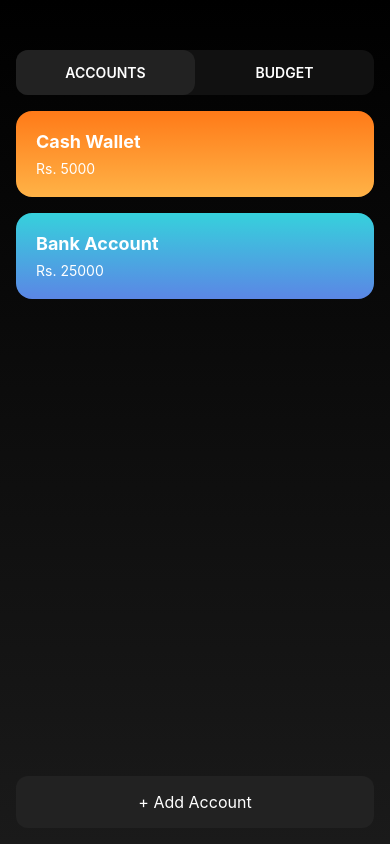
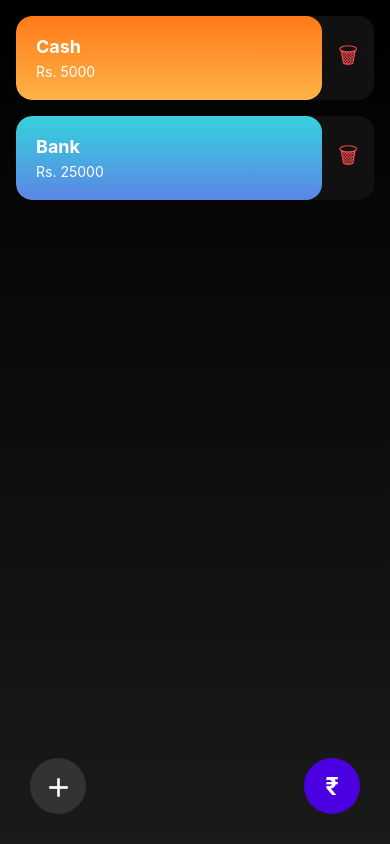
Before and after one commit to bhagyasandakelum/WalletX, a React Native app: screen / in a window 390 px wide. Built offline with nearby package versions, Linux system fonts and the light colour scheme.

Commit message:
add specific expense screen

```diff
--- a/package.json
+++ b/package.json
@@ -17,6 +17,8 @@
     "react": "19.1.0",
     "react-dom": "19.1.0",
     "react-native": "0.81.5",
+    "react-native-chart-kit": "^6.12.0",
+    "react-native-svg": "15.12.1",
     "react-native-web": "^0.21.0",
     "typescript": "~5.9.2"
   },
--- a/src/screens/AddExpenseScreen.js
+++ b/src/screens/AddExpenseScreen.js
@@ -1,3 +1,4 @@
+import React, { useState } from 'react';
 import {
   View,
   Text,
@@ -6,137 +7,376 @@ import {
   FlatList,
   Modal,
   TextInput,
+  Alert,
+  ScrollView,
 } from 'react-native';
 import { LinearGradient } from 'expo-linear-gradient';
-import { useState } from 'react';
+import { PieChart } from 'react-native-chart-kit';
+import { Dimensions } from 'react-native';
+
+const screenWidth = Dimensions.get('window').width;
+
+const CATEGORIES = [
+  'Food',
+  'Transport',
+  'Shopping',
+  'Bills',
+  'Entertainment',
+  'Health',
+  'Other',
+];
 
 export default function AddExpenseScreen() {
-  const [activeTab, setActiveTab] = useState('ACCOUNTS');
-
   const [accounts, setAccounts] = useState([
-    { id: '1', name: 'Cash Wallet', balance: '5000', colors: ['#ff7a18', '#ffb347'] },
-    { id: '2', name: 'Bank Account', balance: '25000', colors: ['#36d1dc', '#5b86e5'] },
+    { id: '1', name: 'Cash', balance: 5000, colors: ['#ff7a18', '#ffb347'] },
+    { id: '2', name: 'Bank', balance: 25000, colors: ['#36d1dc', '#5b86e5'] },
   ]);
 
-  const [modalVisible, setModalVisible] = useState(false);
-  const [editingAccount, setEditingAccount] = useState(null);
+  const [expenses, setExpenses] = useState([]);
+
+  const [addAccountModal, setAddAccountModal] = useState(false);
+  const [addExpenseModal, setAddExpenseModal] = useState(false);
+  const [historyModal, setHistoryModal] = useState(false);
+
+  const [selectedAccount, setSelectedAccount] = useState(null);
+
   const [name, setName] = useState('');
   const [balance, setBalance] = useState('');
+  const [amount, setAmount] = useState('');
+  const [category, setCategory] = useState(null);
 
-  const openAddModal = () => {
-    setEditingAccount(null);
+  /* ---------- ACCOUNT HANDLERS ---------- */
+
+  const addAccount = () => {
+    if (!name.trim()) {
+      Alert.alert('Please enter account name');
+      return;
+    }
+    if (!balance || isNaN(balance)) {
+      Alert.alert('Please enter valid initial balance');
+      return;
+    }
+    setAccounts((prev) => [
+      ...prev,
+      {
+        id: Date.now().toString(),
+        name: name.trim(),
+        balance: Number(balance),
+        colors: ['#8e2de2', '#4a00e0'],
+      },
+    ]);
     setName('');
     setBalance('');
-    setModalVisible(true);
+    setAddAccountModal(false);
   };
 
-  const openEditModal = (account) => {
-    setEditingAccount(account);
-    setName(account.name);
-    setBalance(account.balance);
-    setModalVisible(true);
+  const confirmDeleteAccount = (account) => {
+    Alert.alert(
+      'Delete Account',
+      'If you delete this account, all related expenses will be permanently lost. This action cannot be undone.',
+      [
+        { text: 'No', style: 'cancel' },
+        {
+          text: 'Yes, Delete',
+          style: 'destructive',
+          onPress: () => {
+            setAccounts((prev) => prev.filter((acc) => acc.id !== account.id));
+            setExpenses((prev) => prev.filter((exp) => exp.accountId !== account.id));
+            if (selectedAccount?.id === account.id) {
+              setSelectedAccount(null);
+              setHistoryModal(false);
+            }
+          },
+        },
+      ]
+    );
   };
 
-  const saveAccount = () => {
-    if (editingAccount) {
-      setAccounts((prev) =>
-        prev.map((acc) =>
-          acc.id === editingAccount.id
-            ? { ...acc, name, balance }
-            : acc
-        )
-      );
-    } else {
-      setAccounts((prev) => [
-        ...prev,
+  /* ---------- EXPENSE HANDLERS ---------- */
+
+  const addExpense = () => {
+    if (!selectedAccount) {
+      Alert.alert('Please select an account');
+      return;
+    }
+    if (!category) {
+      Alert.alert('Please select a category');
+      return;
+    }
+    if (!amount || isNaN(amount) || Number(amount) <= 0) {
+      Alert.alert('Please enter a valid amount');
+      return;
+    }
+    if (Number(amount) > selectedAccount.balance) {
+      Alert.alert('Insufficient balance in selected account');
+      return;
+    }
+
+    const newExpense = {
+      id: Date.now().toString(),
+      accountId: selectedAccount.id,
+      amount: Number(amount),
+      category,
+      date: new Date().toISOString().split('T')[0],
+    };
+
+    setExpenses((prev) => [...prev, newExpense]);
+
+    setAccounts((prev) =>
+      prev.map((acc) =>
+        acc.id === selectedAccount.id
+          ? { ...acc, balance: acc.balance - Number(amount) }
+          : acc
+      )
+    );
+
+    setAmount('');
+    setCategory(null);
+    setAddExpenseModal(false);
+  };
+
+  const deleteExpense = (expenseId) => {
+    Alert.alert(
+      'Delete Expense',
+      'Are you sure you want to delete this expense?',
+      [
+        { text: 'Cancel', style: 'cancel' },
         {
-          id: Date.now().toString(),
-          name,
-          balance,
-          colors: ['#8e2de2', '#4a00e0'],
+          text: 'Delete',
+          style: 'destructive',
+          onPress: () => {
+            const expenseToDelete = expenses.find((e) => e.id === expenseId);
+            if (expenseToDelete) {
+              setExpenses((prev) => prev.filter((e) => e.id !== expenseId));
+              // Refund amount back to account balance
+              setAccounts((prev) =>
+                prev.map((acc) =>
+                  acc.id === expenseToDelete.accountId
+                    ? { ...acc, balance: acc.balance + expenseToDelete.amount }
+                    : acc
+                )
+              );
+            }
+          },
         },
-      ]);
-    }
-    setModalVisible(false);
+      ]
+    );
+  };
+
+  /* ---------- CHART DATA ---------- */
+
+  const getChartData = () => {
+    if (!selectedAccount) return [];
+
+    const data = {};
+    expenses
+      .filter((e) => e.accountId === selectedAccount.id)
+      .forEach((e) => {
+        data[e.category] = (data[e.category] || 0) + e.amount;
+      });
+
+    const colors = ['#ff6384', '#36a2eb', '#ffce56', '#4bc0c0', '#9966ff', '#ff9f40', '#8e44ad'];
+
+    return Object.keys(data).map((key, index) => ({
+      name: key,
+      amount: data[key],
+      color: colors[index % colors.length],
+      legendFontColor: '#fff',
+      legendFontSize: 14,
+    }));
   };
 
   return (
     <LinearGradient colors={['#000', '#1a1a1a']} style={styles.container}>
-      {/* Tabs */}
-      <View style={styles.tabContainer}>
-        {['ACCOUNTS', 'BUDGET'].map((tab) => (
-          <TouchableOpacity
-            key={tab}
-            style={[styles.tab, activeTab === tab && styles.activeTab]}
-            onPress={() => setActiveTab(tab)}
-          >
-            <Text style={styles.tabText}>{tab}</Text>
-          </TouchableOpacity>
-        ))}
-      </View>
-
-      {/* Accounts */}
-      {activeTab === 'ACCOUNTS' && (
-        <>
-          <FlatList
-            data={accounts}
-            keyExtractor={(item) => item.id}
-            contentContainerStyle={{ padding: 16 }}
-            renderItem={({ item }) => (
-              <TouchableOpacity onPress={() => openEditModal(item)}>
-                <LinearGradient colors={item.colors} style={styles.accountCard}>
-                  <Text style={styles.accountName}>{item.name}</Text>
-                  <Text style={styles.accountBalance}>Rs. {item.balance}</Text>
+      {/* Accounts List */}
+      <FlatList
+        data={accounts}
+        keyExtractor={(item) => item.id}
+        contentContainerStyle={{ padding: 16, paddingBottom: 120 }}
+        renderItem={({ item }) => (
+          <View style={styles.card}>
+            <View style={styles.row}>
+              <TouchableOpacity
+                onPress={() => {
+                  setSelectedAccount({ ...item }); // clone to prevent issues
+                  setHistoryModal(true);
+                }}
+                style={{ flex: 1 }}
+              >
+                <LinearGradient colors={item.colors} style={styles.innerCard}>
+                  <Text style={styles.name}>{item.name}</Text>
+                  <Text style={styles.balance}>Rs. {item.balance}</Text>
                 </LinearGradient>
               </TouchableOpacity>
-            )}
-          />
 
-          {/* Add Account Button */}
-          <TouchableOpacity style={styles.addButton} onPress={openAddModal}>
-            <Text style={styles.addButtonText}>+ Add Account</Text>
-          </TouchableOpacity>
-        </>
-      )}
+              <TouchableOpacity onPress={() => confirmDeleteAccount(item)} style={styles.deleteBtn}>
+                <Text style={styles.delete}>🗑</Text>
+              </TouchableOpacity>
+            </View>
+          </View>
+        )}
+      />
 
-      {/* Budget Placeholder */}
-      {activeTab === 'BUDGET' && (
-        <View style={styles.center}>
-          <Text style={{ color: '#aaa' }}>Budget section coming soon</Text>
-        </View>
-      )}
+      {/* Floating Buttons */}
+      <TouchableOpacity
+        style={styles.fabLeft}
+        onPress={() => setAddAccountModal(true)}
+      >
+        <Text style={styles.fabText}>＋</Text>
+      </TouchableOpacity>
 
-      {/* Add/Edit Modal */}
-      <Modal transparent visible={modalVisible} animationType="slide">
+      <TouchableOpacity
+        style={styles.fabRight}
+        onPress={() => {
+          if (accounts.length === 0) {
+            Alert.alert('Please add an account first');
+            return;
+          }
+          setSelectedAccount(accounts[0]); // default to first account on open
+          setCategory(null);
+          setAmount('');
+          setAddExpenseModal(true);
+        }}
+      >
+        <Text style={styles.fabText}>₹</Text>
+      </TouchableOpacity>
+
+      {/* ---------------- MODALS ---------------- */}
+
+      {/* Add Account */}
+      <Modal transparent visible={addAccountModal} animationType="slide">
         <View style={styles.modalOverlay}>
           <View style={styles.modalBox}>
-            <Text style={styles.modalTitle}>
-              {editingAccount ? 'Edit Account' : 'Add Account'}
-            </Text>
-
+            <Text style={styles.modalTitle}>Add Account</Text>
             <TextInput
+              style={styles.input}
               placeholder="Account Name"
-              placeholderTextColor="#888"
-              style={styles.input}
+              placeholderTextColor="#777"
               value={name}
               onChangeText={setName}
             />
-
             <TextInput
-              placeholder="Amount"
-              placeholderTextColor="#888"
               style={styles.input}
+              placeholder="Initial Balance"
+              placeholderTextColor="#777"
               keyboardType="numeric"
               value={balance}
               onChangeText={setBalance}
             />
-
-            <TouchableOpacity style={styles.saveButton} onPress={saveAccount}>
+            <TouchableOpacity style={styles.saveBtn} onPress={addAccount}>
               <Text style={styles.saveText}>Save</Text>
             </TouchableOpacity>
+            <TouchableOpacity onPress={() => setAddAccountModal(false)} style={styles.cancelBtn}>
+              <Text style={styles.cancelText}>Cancel</Text>
+            </TouchableOpacity>
+          </View>
+        </View>
+      </Modal>
 
-            <TouchableOpacity onPress={() => setModalVisible(false)}>
+      {/* Add Expense */}
+      <Modal transparent visible={addExpenseModal} animationType="slide">
+        <View style={styles.modalOverlay}>
+          <ScrollView contentContainerStyle={styles.modalBox}>
+            <Text style={styles.modalTitle}>Add Expense</Text>
+
+            <Text style={styles.label}>Select Account</Text>
+            {accounts.map((acc) => (
+              <TouchableOpacity
+                key={acc.id}
+                onPress={() => setSelectedAccount(acc)}
+                style={[
+                  styles.selector,
+                  selectedAccount?.id === acc.id && styles.selected,
+                ]}
+              >
+                <Text style={{ color: selectedAccount?.id === acc.id ? '#fff' : '#aaa' }}>
+                  {acc.name} (Rs. {acc.balance})
+                </Text>
+              </TouchableOpacity>
+            ))}
+
+            <Text style={styles.label}>Select Category</Text>
+            <View style={styles.categoryWrap}>
+              {CATEGORIES.map((cat) => (
+                <TouchableOpacity key={cat} onPress={() => setCategory(cat)}>
+                  <Text
+                    style={[
+                      styles.category,
+                      category === cat && styles.selected,
+                    ]}
+                  >
+                    {cat}
+                  </Text>
+                </TouchableOpacity>
+              ))}
+            </View>
+
+            <TextInput
+              style={styles.input}
+              placeholder="Amount"
+              placeholderTextColor="#777"
+              keyboardType="numeric"
+              value={amount}
+              onChangeText={setAmount}
+            />
+
+            <TouchableOpacity style={styles.saveBtn} onPress={addExpense}>
+              <Text style={styles.saveText}>Add Expense</Text>
+            </TouchableOpacity>
+            <TouchableOpacity onPress={() => setAddExpenseModal(false)} style={styles.cancelBtn}>
               <Text style={styles.cancelText}>Cancel</Text>
+            </TouchableOpacity>
+          </ScrollView>
+        </View>
+      </Modal>
+
+      {/* Expense History */}
+      <Modal transparent visible={historyModal} animationType="slide">
+        <View style={styles.modalOverlay}>
+          <View style={[styles.modalBox, { maxHeight: '85%' }]}>
+            <Text style={styles.modalTitle}>History - {selectedAccount?.name}</Text>
+
+            {getChartData().length > 0 && (
+              <PieChart
+                data={getChartData()}
+                width={screenWidth - 60}
+                height={220}
+                accessor="amount"
+                backgroundColor="transparent"
+                paddingLeft="10"
+                chartConfig={{
+                  backgroundGradientFrom: '#000',
+                  backgroundGradientTo: '#1a1a1a',
+                  color: (opacity = 1) => `rgba(255, 255, 255, ${opacity})`,
+                  labelColor: (opacity = 1) => `rgba(255, 255, 255, ${opacity})`,
+                }}
+                style={{ marginVertical: 12, borderRadius: 16 }}
+              />
+            )}
+
+            <ScrollView style={{ maxHeight: 220 }}>
+              {expenses
+                .filter((e) => e.accountId === selectedAccount?.id)
+                .map((e) => (
+                  <View key={e.id} style={styles.expenseRow}>
+                    <Text style={styles.history}>
+                      {e.date} • {e.category} • Rs. {e.amount}
+                    </Text>
+                    <TouchableOpacity onPress={() => deleteExpense(e.id)}>
+                      <Text style={styles.deleteExpense}>✕</Text>
+                    </TouchableOpacity>
+                  </View>
+                ))}
+
+              {expenses.filter((e) => e.accountId === selectedAccount?.id).length === 0 && (
+                <Text style={{ color: '#aaa', textAlign: 'center', marginTop: 20 }}>
+                  No expenses yet.
+                </Text>
+              )}
+            </ScrollView>
+
+            <TouchableOpacity onPress={() => setHistoryModal(false)} style={styles.closeBtn}>
+              <Text style={styles.closeText}>Close</Text>
             </TouchableOpacity>
           </View>
         </View>
@@ -145,51 +385,100 @@ export default function AddExpenseScreen() {
   );
 }
 
+/* ---------- Styles ---------- */
+
 const styles = StyleSheet.create({
   container: { flex: 1 },
 
-  tabContainer: {
-    flexDirection: 'row',
-    marginTop: 50,
-    marginHorizontal: 16,
+  card: {
+    marginBottom: 16,
+    borderRadius: 16,
+    overflow: 'hidden',
     backgroundColor: '#111',
-    borderRadius: 12,
   },
-  tab: { flex: 1, paddingVertical: 14, alignItems: 'center' },
-  activeTab: { backgroundColor: '#222', borderRadius: 12 },
-  tabText: { color: '#fff', fontWeight: '600' },
 
-  accountCard: {
+  innerCard: {
     padding: 20,
     borderRadius: 16,
-    marginBottom: 16,
   },
-  accountName: { color: '#fff', fontSize: 18, fontWeight: '700' },
-  accountBalance: { color: '#fff', marginTop: 8 },
 
-  addButton: {
-    margin: 16,
-    padding: 16,
-    borderRadius: 12,
-    backgroundColor: '#222',
+  row: {
+    flexDirection: 'row',
+    justifyContent: 'space-between',
     alignItems: 'center',
   },
-  addButtonText: { color: '#fff', fontSize: 16 },
 
-  center: { flex: 1, justifyContent: 'center', alignItems: 'center' },
+  name: {
+    color: '#fff',
+    fontSize: 18,
+    fontWeight: '700',
+  },
+
+  balance: {
+    color: '#fff',
+    marginTop: 6,
+  },
+
+  deleteBtn: {
+    paddingHorizontal: 16,
+  },
+
+  delete: {
+    fontSize: 22,
+    color: '#ff4d4d',
+  },
+
+  fabLeft: {
+    position: 'absolute',
+    bottom: 30,
+    left: 30,
+    backgroundColor: '#333',
+    width: 56,
+    height: 56,
+    borderRadius: 28,
+    alignItems: 'center',
+    justifyContent: 'center',
+    elevation: 5,
+  },
+
+  fabRight: {
+    position: 'absolute',
+    bottom: 30,
+    right: 30,
+    backgroundColor: '#4a00e0',
+    width: 56,
+    height: 56,
+    borderRadius: 28,
+    alignItems: 'center',
+    justifyContent: 'center',
+    elevation: 5,
+  },
+
+  fabText: {
+    color: '#fff',
+    fontSize: 24,
+    fontWeight: 'bold',
+  },
 
   modalOverlay: {
     flex: 1,
-    backgroundColor: 'rgba(0,0,0,0.6)',
+    backgroundColor: 'rgba(0,0,0,0.75)',
     justifyContent: 'center',
     padding: 20,
   },
+
   modalBox: {
     backgroundColor: '#111',
     borderRadius: 16,
     padding: 20,
   },
-  modalTitle: { color: '#fff', fontSize: 18, marginBottom: 16 },
+
+  modalTitle: {
+    color: '#fff',
+    fontSize: 20,
+    marginBottom: 16,
+    fontWeight: '700',
+  },
 
   input: {
     backgroundColor: '#222',
@@ -198,13 +487,94 @@ const styles = StyleSheet.create({
     borderRadius: 10,
     marginBottom: 12,
   },
-  saveButton: {
+
+  saveBtn: {
     backgroundColor: '#4a00e0',
     padding: 14,
     borderRadius: 10,
     alignItems: 'center',
-    marginTop: 8,
+    marginTop: 10,
   },
-  saveText: { color: '#fff', fontWeight: '600' },
-  cancelText: { color: '#aaa', textAlign: 'center', marginTop: 12 },
+
+  saveText: {
+    color: '#fff',
+    fontWeight: '600',
+    fontSize: 16,
+  },
+
+  cancelBtn: {
+    marginTop: 10,
+    alignItems: 'center',
+  },
+
+  cancelText: {
+    color: '#aaa',
+    fontSize: 16,
+  },
+
+  selector: {
+    paddingVertical: 8,
+    paddingHorizontal: 12,
+    marginVertical: 4,
+    marginRight: 8,
+    borderRadius: 20,
+    borderWidth: 1,
+    borderColor: '#444',
+  },
+
+  selected: {
+    backgroundColor: '#4a00e0',
+    borderColor: '#4a00e0',
+  },
+
+  categoryWrap: {
+    flexDirection: 'row',
+    flexWrap: 'wrap',
+    marginVertical: 10,
+  },
+
+  category: {
+    color: '#aaa',
+    borderWidth: 1,
+    borderColor: '#333',
+    borderRadius: 20,
+    paddingHorizontal: 12,
+    paddingVertical: 6,
+    margin: 4,
+  },
+
+  label: {
+    color: '#ddd',
+    fontWeight: '600',
+    marginTop: 10,
+    marginBottom: 4,
+  },
+
+  history: {
+    color: '#ddd',
+    fontSize: 16,
+  },
+
+  expenseRow: {
+    flexDirection: 'row',
+    justifyContent: 'space-between',
+    alignItems: 'center',
+    marginVertical: 6,
+  },
+
+  deleteExpense: {
+    color: '#ff4d4d',
+    fontSize: 20,
+    paddingHorizontal: 8,
+  },
+
+  closeBtn: {
+    marginTop: 20,
+    alignItems: 'center',
+  },
+
+  closeText: {
+    color: '#aaa',
+    fontSize: 16,
+  },
 });
```
Also changed, not shown: 1 other file (tests, documents, lock files or other folders).
